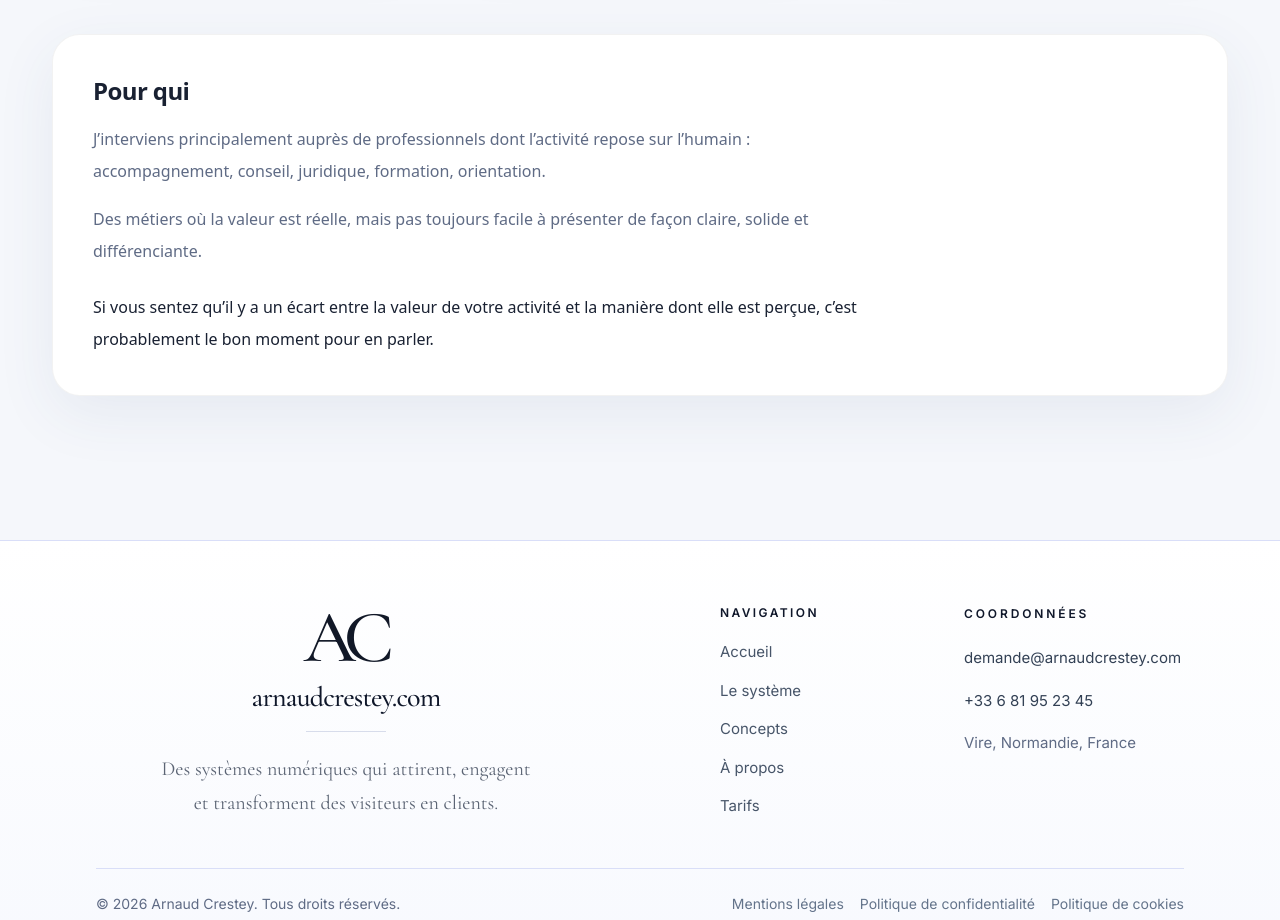
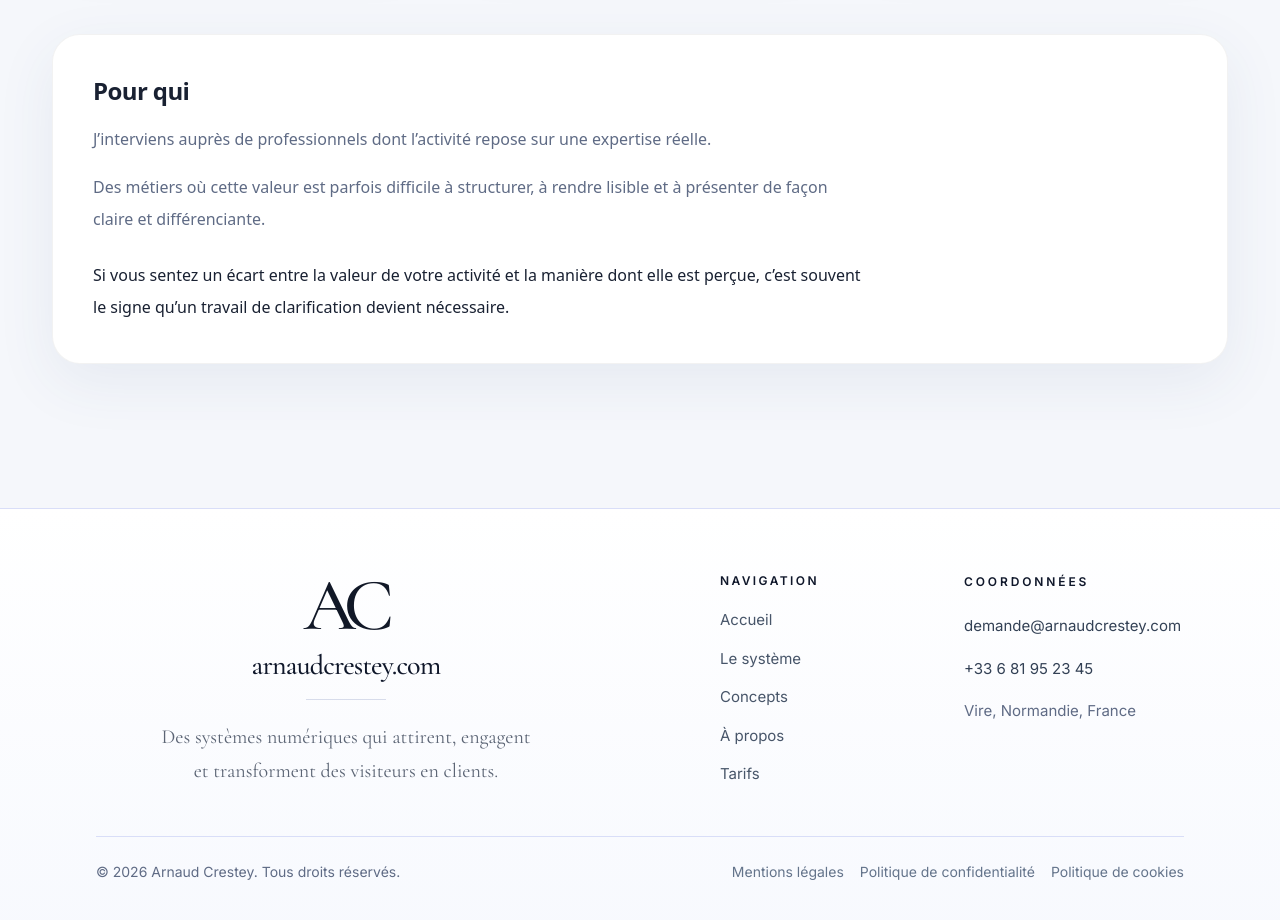
Before and after one commit to arnaudcrestey/portail-site-vitrine, a Next.js app: page /a-propos in a window 1280 px wide. Shown: the part 2200-3120 px from the top of the page. Built offline with nearby package versions, Linux system fonts and the light colour scheme.

Commit message:
Update page.tsx

```diff
--- a/app/a-propos/page.tsx
+++ b/app/a-propos/page.tsx
@@ -153,21 +153,18 @@ export default function AboutPage() {
               </h2>
 
               <p className="mt-4 text-base leading-7 text-slate sm:leading-8">
-                J’interviens principalement auprès de professionnels dont l’activité
-                repose sur l’humain : accompagnement, conseil, juridique, formation,
-                orientation.
-              </p>
+  J’interviens auprès de professionnels dont l’activité repose sur une expertise réelle.
+</p>
 
-              <p className="mt-4 text-base leading-7 text-slate sm:leading-8">
-                Des métiers où la valeur est réelle, mais pas toujours facile à présenter
-                de façon claire, solide et différenciante.
-              </p>
+<p className="mt-4 text-base leading-7 text-slate sm:leading-8">
+  Des métiers où cette valeur est parfois difficile à structurer, à rendre lisible
+  et à présenter de façon claire et différenciante.
+</p>
 
-              <p className="mt-6 text-base font-medium leading-7 text-ink sm:leading-8">
-                Si vous sentez qu’il y a un écart entre la valeur de votre activité et la
-                manière dont elle est perçue, c’est probablement le bon moment pour en
-                parler.
-              </p>
+<p className="mt-6 text-base font-medium leading-7 text-ink sm:leading-8">
+  Si vous sentez un écart entre la valeur de votre activité et la manière dont elle est perçue,
+  c’est souvent le signe qu’un travail de clarification devient nécessaire.
+</p>
             </div>
           </Surface>
         </div>
```
